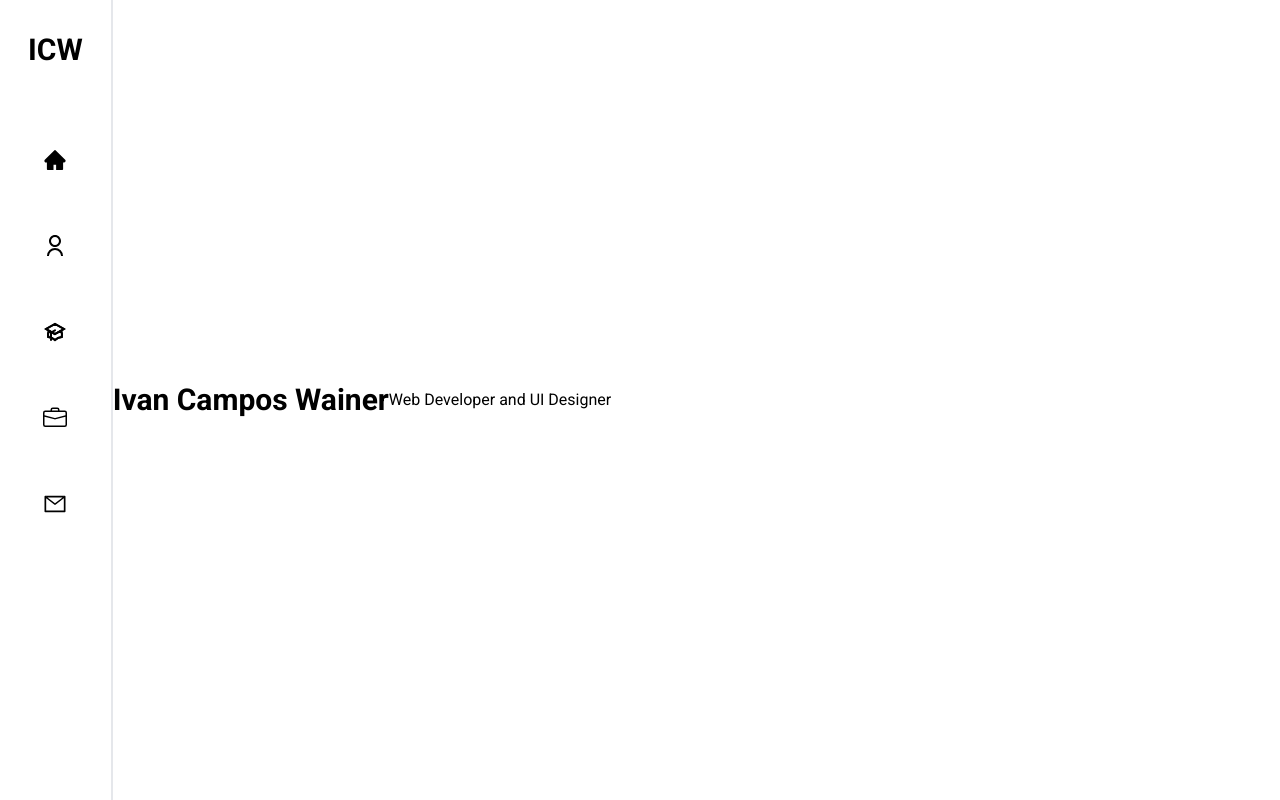
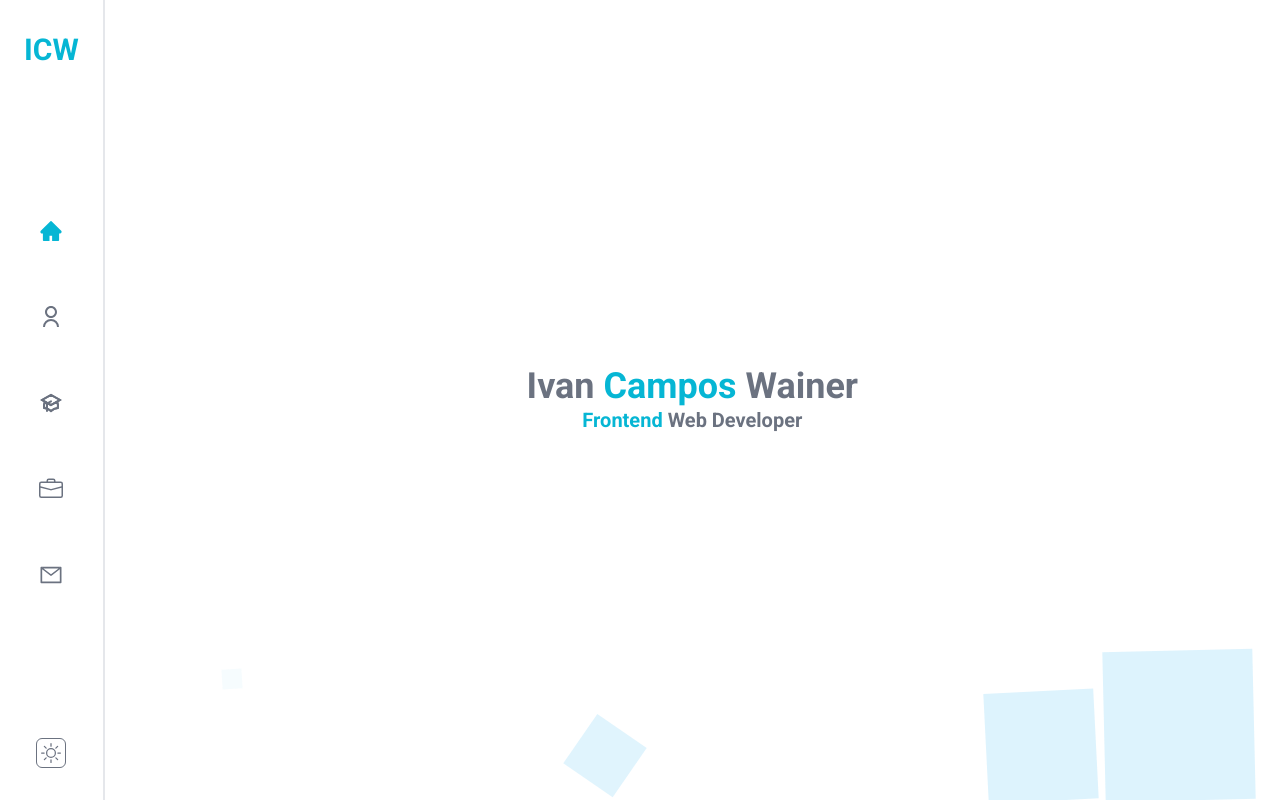
Before and after one commit to Ivowainer/old-ivowainer-portfolio, a Next.js app: page / in a window 1280 px wide. Built offline with nearby package versions, Linux system fonts and the light colour scheme.

Commit message:
Navbar & Home Screen

```diff
--- a/src/components/layout/MainLayout.tsx
+++ b/src/components/layout/MainLayout.tsx
@@ -16,12 +16,12 @@ const MainLayout = ({ children, pageName } : MainLayoutProps) => {
         <meta name="viewport" content="initial-scale=1.0, width=device-width" />
       </Head>
 
-      <div className='flex'>
+      <div className='flex w-screen'>
         <aside className="h-screen sticky top-0 border-r-2">
           <NavBar pageName={pageName} />
         </aside>
 
-        <main>
+        <main className="w-full">
           { children }
         </main>
       </div>
--- a/src/components/ui/IconPath.tsx
+++ b/src/components/ui/IconPath.tsx
@@ -12,13 +12,16 @@ const IconPath: React.FC<IconPathProps> = ({ page, currentPage }) => {
     return (
         <div>
             <Link href={path}>
-                <a>
+
                     {name === currentPage ? (
-                        <IconActive />
+                        <a className="text-cyan-500">
+                            <IconActive />
+                        </a>
                     ) : (
-                        <IconOutlined />
+                        <a>
+                            <IconOutlined />
+                        </a>
                     )}
-                </a>
             </Link>
         </div>
     )
--- a/src/components/ui/NavBar.tsx
+++ b/src/components/ui/NavBar.tsx
@@ -1,6 +1,6 @@
-import Link from 'next/link';
 import { PAGES, PagesNames } from '../../helpers/Pages';
 import IconPath from './IconPath';
+import { BsSun } from 'react-icons/bs'
 
 interface NavBarProps {
     pageName: PagesNames;
@@ -8,16 +8,18 @@ interface NavBarProps {
 
 const NavBar: React.FC<NavBarProps> = ({ pageName }) => {
     return (
-        <div className='flex flex-col items-center px-7 py-8 gap-20 h-full'>
-            <h1 className='font-bold text-3xl'>ICW</h1>
+        <div className='flex flex-col justify-between items-center px-6 py-8 gap-20 h-full text-gray-500'>
+            <h1 className='font-bold text-3xl text-cyan-500'>ICW</h1>
 
-            <nav className='flex flex-col text-2xl justify-between h-1/2'>
+            <nav className='flex flex-col justify-between h-1/2 text-2xl'>
                 {PAGES.map(page => (
-                    <>
-                        <IconPath page={page} currentPage={pageName} />
-                    </>
+                    <IconPath  key={page.name} page={page} currentPage={pageName} />
                 ))}
             </nav>
+
+            <div className="text-xl px-1 py-1 border border-gray-500 rounded-md">
+                <BsSun />
+            </div>
         </div>
     )
 }
--- a/src/pages/index.tsx
+++ b/src/pages/index.tsx
@@ -4,9 +4,22 @@ import MainLayout from '../components/layout/MainLayout'
 const Home: NextPage = () => {
   return (
     <MainLayout pageName='Home'>
-      <div className='h-screen flex items-center justifty-center'>
-        <p className='text-3xl font-bold'>Ivan Campos Wainer</p>
-        <p>Web Developer and UI Designer</p>
+      <div className='relative h-screen flex flex-col w-full items-center justify-center text-gray-500'>
+        <p className='text-4xl font-bold'>Ivan <span className='text-cyan-500'>Campos</span> Wainer</p>
+        <p className='text-xl font-semibold'><span className='text-cyan-500'>Frontend</span> Web Developer</p>
+
+        <div className="circles">
+          <div></div>
+          <div></div>
+          <div></div>
+          <div></div>
+          <div></div>
+          <div></div>
+          <div></div>
+          <div></div>
+          <div></div>
+          <div></div>
+        </div>
       </div>
     </MainLayout>
   )
--- a/src/styles/globals.css
+++ b/src/styles/globals.css
@@ -7,3 +7,102 @@
 *{
     font-family: 'Roboto', sans-serif;
 }
+
+/* Circles */
+.circles{
+    position: absolute;
+    top: 0;
+    left: 0;
+    width: 100%;
+    height: 100%;
+    overflow: hidden;
+}
+
+@keyframes circleAnimate {
+    0%{
+        opacity: 1;
+        border-radius: 0;
+        transform: translateY(0) rotate(0deg);
+    }
+    100%{
+        opacity: 0;
+        border-radius: 0;
+        transform: translateY(-300px) rotate(720deg);
+    }
+}
+
+.circles div {
+    position: absolute;
+    display: block;
+    width: 20px;
+    height: 20px;
+    background-color: rgba(85, 193, 243, 0.4);
+    bottom: -150px;
+    animation: circleAnimate 5s linear infinite;
+}
+
+.circles div:nth-child(1){
+    left: 25%;
+    width: 80px;
+    height: 80px;
+    animation-delay: 0s;
+}
+.circles div:nth-child(2){
+    left: 10%;
+    width: 20px;
+    height: 20px;
+    animation-delay: 2s;
+    animation-duration: 4s;
+}
+.circles div:nth-child(3){
+    left: 70%;
+    width: 20px;
+    height: 20px;
+    animation-duration: 4s;
+}
+.circles div:nth-child(4){
+    left: 40%;
+    width: 60px;
+    height: 60px;
+    animation-delay: 0s;
+    animation-duration: 10s;
+}
+.circles div:nth-child(5){
+    left: 65%;
+    width: 20px;
+    height: 20px;
+    animation-delay: 0s;
+}
+.circles div:nth-child(6){
+    left: 75%;
+    width: 110px;
+    height: 110px;
+    animation-delay: 3s;
+}
+.circles div:nth-child(7){
+    left: 35%;
+    width: 150px;
+    height: 150px;
+    animation-delay: 7s;
+}
+.circles div:nth-child(8){
+    left: 50%;
+    width: 25px;
+    height: 25px;
+    animation-delay: 15s;
+    animation-duration: 45s;
+}
+.circles div:nth-child(9){
+    left: 20%;
+    width: 15px;
+    height: 15px;
+    animation-delay: 2s;
+    animation-duration: 35s;
+}
+.circles div:nth-child(10){
+    left: 85%;
+    width: 150px;
+    height: 150px;
+    animation-delay: 0s;
+    animation-duration: 11s;
+}
```
